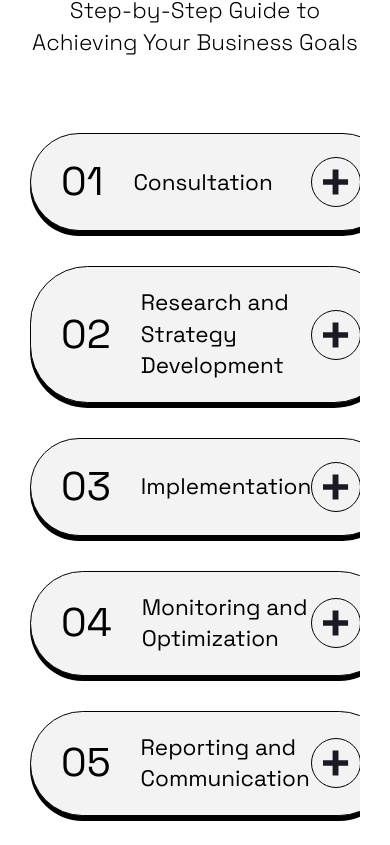
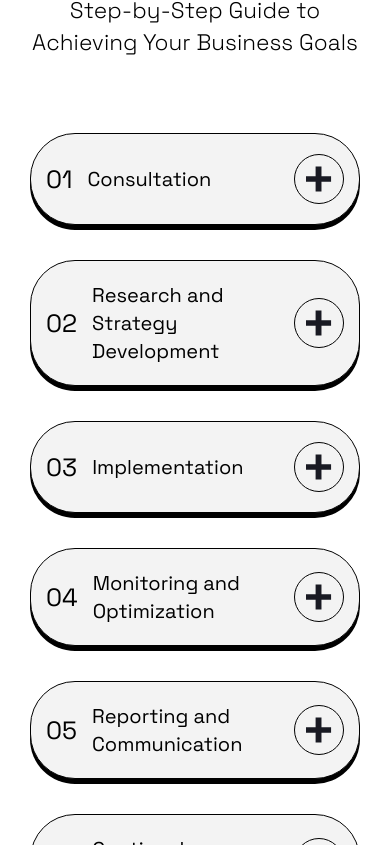
Before and after one commit to maksym-bezditko/positivus, a React (Vite) app: page / in a window 390 px wide. Shown: the part 4079-4924 px from the top of the page. Built offline with nearby package versions, Linux system fonts and the light colour scheme.

Commit message:
improve responsiveness for WorkingProcess section

```diff
--- a/src/components/WorkingProcessCard.tsx
+++ b/src/components/WorkingProcessCard.tsx
@@ -20,9 +20,9 @@ export const WorkingProcessCard = (props: WorkingProcessCardProps) => {
     <StyledWorkingProcessCard $isExpanded={isExpanded}>
       <StyledCollapsedContentWrapper>
         <StyledTypographyWrapper>
-          <Typography fontSize={isLG ? 'xxxl' : 'xl'} label={index} />
+          <Typography fontSize={isLG ? 'xxxl' : 'md'} label={index} />
 
-          <Typography label={title} fontSize={isLG ? 'lg' : 'sm'} tag="h3" />
+          <Typography label={title} fontSize={isLG ? 'lg' : 'xs'} tag="h3" />
         </StyledTypographyWrapper>
 
         <StyledExpandButton onClick={() => setIsExpanded(!isExpanded)}>
@@ -34,7 +34,7 @@ export const WorkingProcessCard = (props: WorkingProcessCardProps) => {
         <>
           <StyledHr />
 
-          <Typography label={description} fontSize="sm" />
+          <Typography label={description} fontSize={isLG ? 'sm' : 'xs'} />
         </>
       )}
     </StyledWorkingProcessCard>
@@ -51,7 +51,7 @@ const StyledWorkingProcessCard = styled.div<{
   background-color: ${({ $isExpanded, theme }) =>
     $isExpanded ? theme.colors.green : theme.colors.lightGrey};
   border: 1px solid ${({ theme }) => theme.colors.black};
-  border-radius: 2.875rem;
+  border-radius: 45px;
   box-shadow: 0 0.25rem 0 ${({ theme }) => theme.colors.black};
   padding: 2.5rem 3.75rem;
   margin-bottom: 0.25rem;
@@ -62,6 +62,11 @@ const StyledWorkingProcessCard = styled.div<{
     padding: 1rem 1.5rem;
     min-height: 4rem;
   `)}
+
+  ${respondTo('sm')(css`
+    padding: 1rem 0.75rem;
+    min-height: 4rem;
+  `)}
 `;
 
 const StyledCollapsedContentWrapper = styled.div`
@@ -69,6 +74,11 @@ const StyledCollapsedContentWrapper = styled.div`
   grid-auto-flow: column;
   justify-content: space-between;
   align-items: center;
+  grid-column-gap: 1rem;
+
+  ${respondTo('sm')(css`
+    grid-column-gap: 0.5rem;
+  `)}
 `;
 
 const StyledExpandButton = styled.button`
@@ -93,6 +103,10 @@ const StyledTypographyWrapper = styled.div`
   grid-auto-flow: column;
   grid-column-gap: 1.5rem;
   align-items: center;
+
+  ${respondTo('lg')(css`
+    grid-column-gap: 0.75rem;
+  `)}
 `;
 
 const StyledHr = styled.hr`
```
